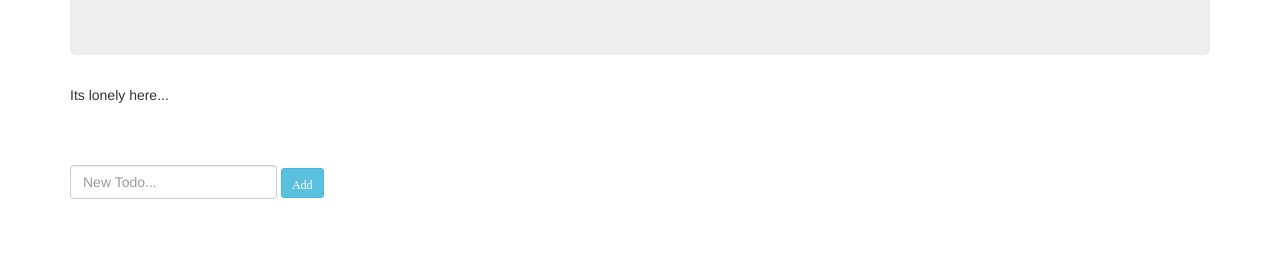
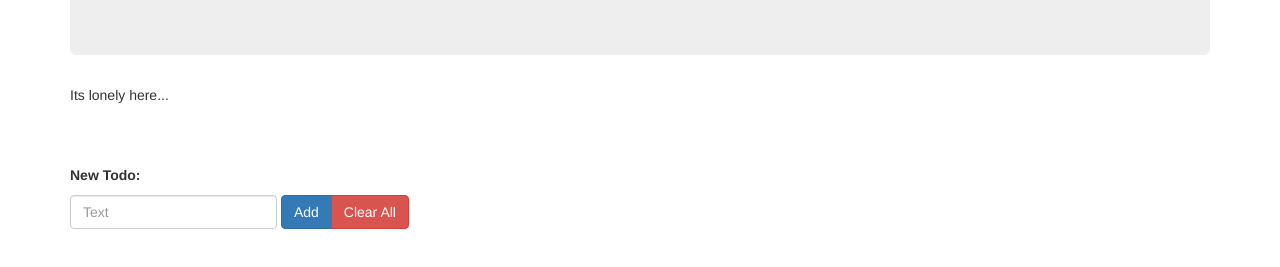
Before and after one commit to jack-bischoff/angularTodoApp, a plain HTML site: page index.html in a window 1280 px wide. Shown: the part 187-454 px from the top of the page. Drawn offline with nearby package versions, Linux system fonts and the light colour scheme.

Commit message:
added clear function and changed html layout

```diff
--- a/index.html
+++ b/index.html
@@ -24,12 +24,16 @@
 		</ul>
 		<br>
 		<br>
-		<form class="form-inline" ng-submit="main.createTodo()">
-			<div class="form-group ">
-				<input class="form-control" type="text" placeholder="New Todo..." ng-model="main.newTodo">
-				<input class="btn btn-sm btn-info glyphicon glyphicon-plus" type="submit" value="Add">
+		<div class="form-inline">
+			<p><b>New Todo: </b></p>
+			<input class="form-control" type="text" ng-model="main.newTodo" placeholder="Text">
+			<div class="btn-group" role="group">
+				<button class="btn btn-md btn-primary" ng-click="main.createTodo()">Add</button>
+				<button class="btn btn-md btn-danger" ng-click="main.clearAll()">Clear All</button>
 			</div>
-		</form>
+		</div>
+
+
 	</div>
 
 </body>
--- a/mainController.js
+++ b/mainController.js
@@ -25,4 +25,8 @@ angular.module('app', []).controller('mainController', function(){
 		vm.todos.push(new Todo(vm.newTodo));
 		vm.newTodo = ''
 	}
+
+	vm.clearAll = function(){
+		vm.todos = [];
+	}
 })
```
